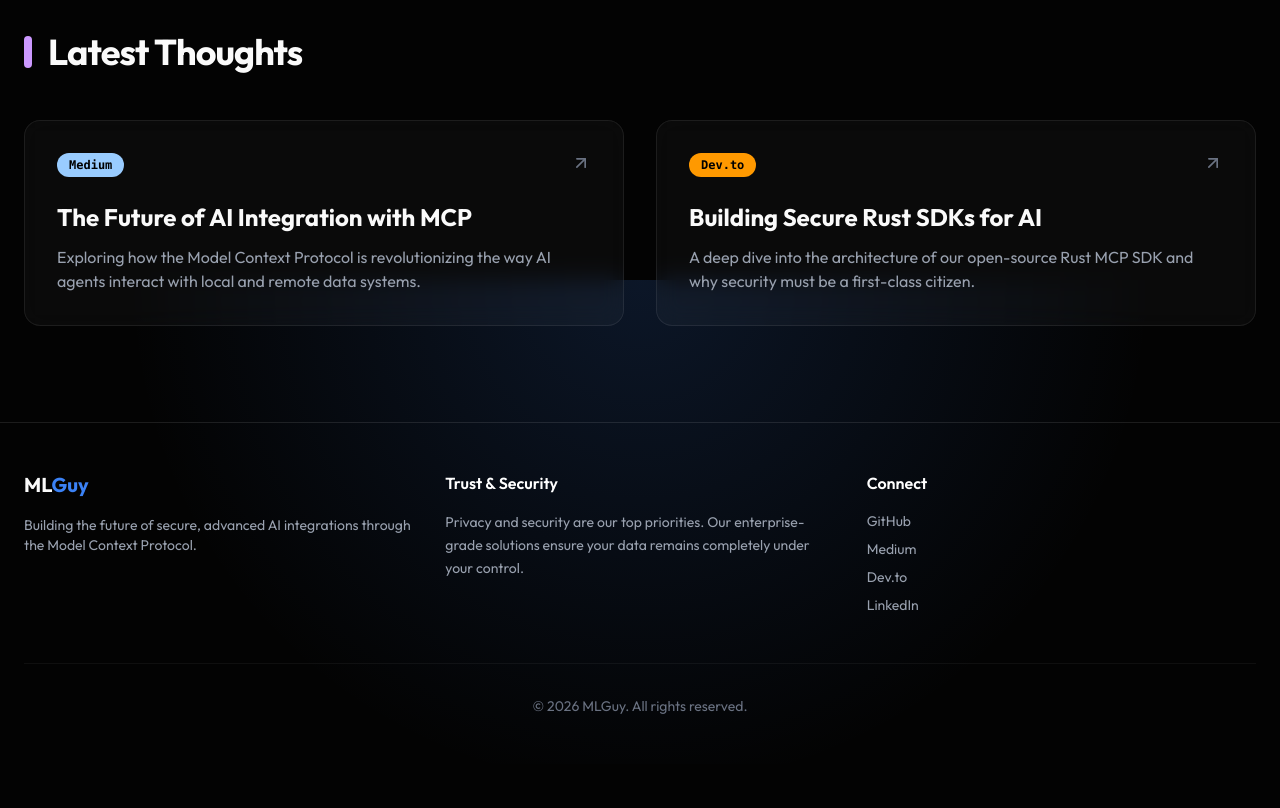
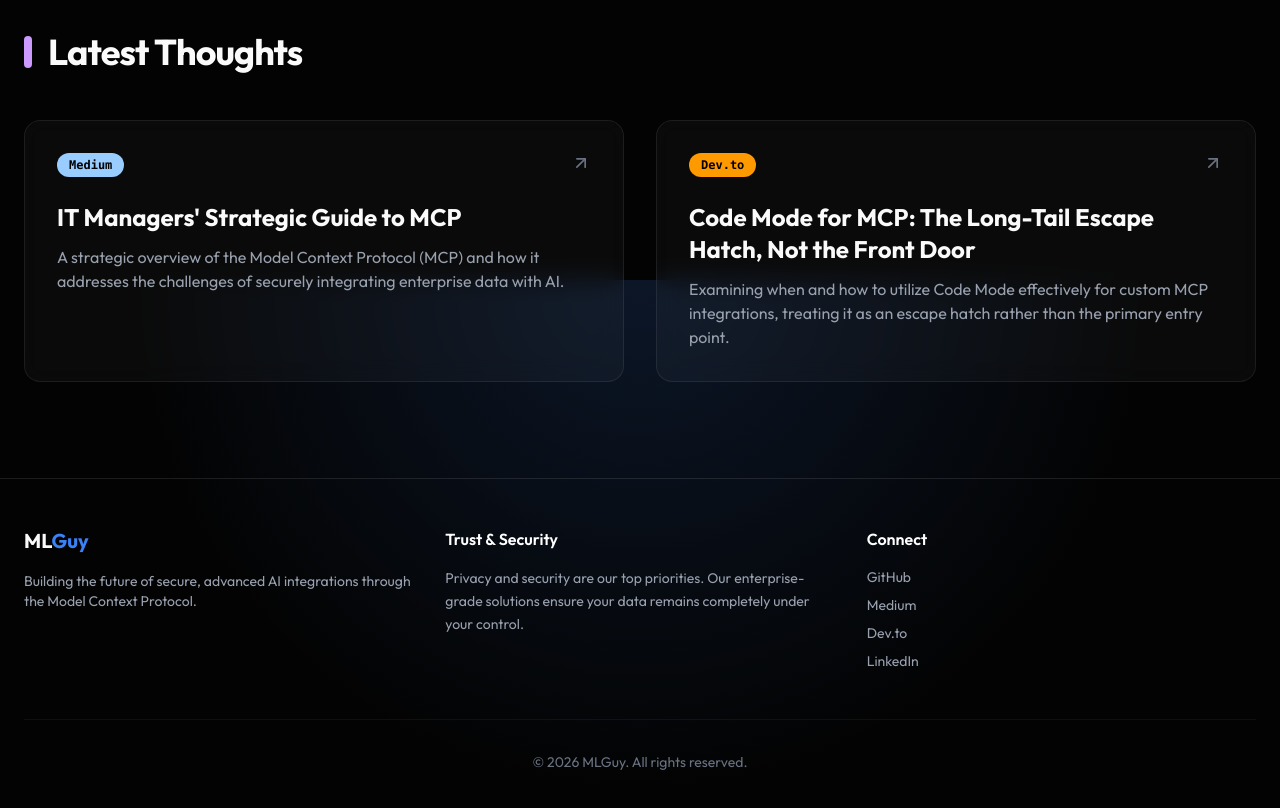
Before and after one commit to guyernest/MLGuy, a Next.js app: page / in a window 1280 px wide. Shown: the part 2920-3728 px from the top of the page. Before the commit the page ends 3684 px from the top, so only its background shows below. Built offline with nearby package versions, Linux system fonts and the light colour scheme.

Commit message:
Update blog links

```diff
--- a/src/components/BlogSection.tsx
+++ b/src/components/BlogSection.tsx
@@ -6,16 +6,16 @@ import { ArrowUpRight } from 'lucide-react';
 const blogPosts = [
   {
     platform: 'Medium',
-    title: 'The Future of AI Integration with MCP',
-    excerpt: 'Exploring how the Model Context Protocol is revolutionizing the way AI agents interact with local and remote data systems.',
-    link: '#',
+    title: "IT Managers' Strategic Guide to MCP",
+    excerpt: 'A strategic overview of the Model Context Protocol (MCP) and how it addresses the challenges of securely integrating enterprise data with AI.',
+    link: 'https://medium.com/@guyernest/it-managers-strategic-guide-to-mcp-a30918111dbe',
     color: 'bg-lcars-blue'
   },
   {
     platform: 'Dev.to',
-    title: 'Building Secure Rust SDKs for AI',
-    excerpt: 'A deep dive into the architecture of our open-source Rust MCP SDK and why security must be a first-class citizen.',
-    link: '#',
+    title: 'Code Mode for MCP: The Long-Tail Escape Hatch, Not the Front Door',
+    excerpt: 'Examining when and how to utilize Code Mode effectively for custom MCP integrations, treating it as an escape hatch rather than the primary entry point.',
+    link: 'https://dev.to/guyernest/code-mode-for-mcp-the-long-tail-escape-hatch-not-the-front-door-4j7j-temp-slug-7349109?preview=9a9367238720d2cb99d2050a9221e1cb7a8c7f78b53d74e8cc06e690e1697f5ba7a4ee8d2fc3b3842cd236b5ce691b8339cc7061ae89fb471a9ee7d6',
     color: 'bg-lcars-orange'
   }
 ];
@@ -44,8 +44,9 @@ export default function BlogSection() {
               whileInView={{ opacity: 1, y: 0 }}
               viewport={{ once: true }}
               transition={{ delay: idx * 0.2 }}
-              className="group cursor-pointer"
+              className="group cursor-pointer block"
             >
+              <a href={post.link} target="_blank" rel="noreferrer">
                 <div className="glass-card p-8 h-full border-t-4 border-t-transparent hover:border-t-lcars-purple transition-all duration-300">
                   <div className="flex justify-between items-start mb-6">
                     <span className={`text-xs font-mono px-3 py-1 rounded-full text-black font-semibold ${post.color}`}>
@@ -60,6 +61,7 @@ export default function BlogSection() {
                     {post.excerpt}
                   </p>
                 </div>
+              </a>
             </motion.div>
           ))}
         </div>
```
Lines whose indentation alone changed are shown as unchanged.
